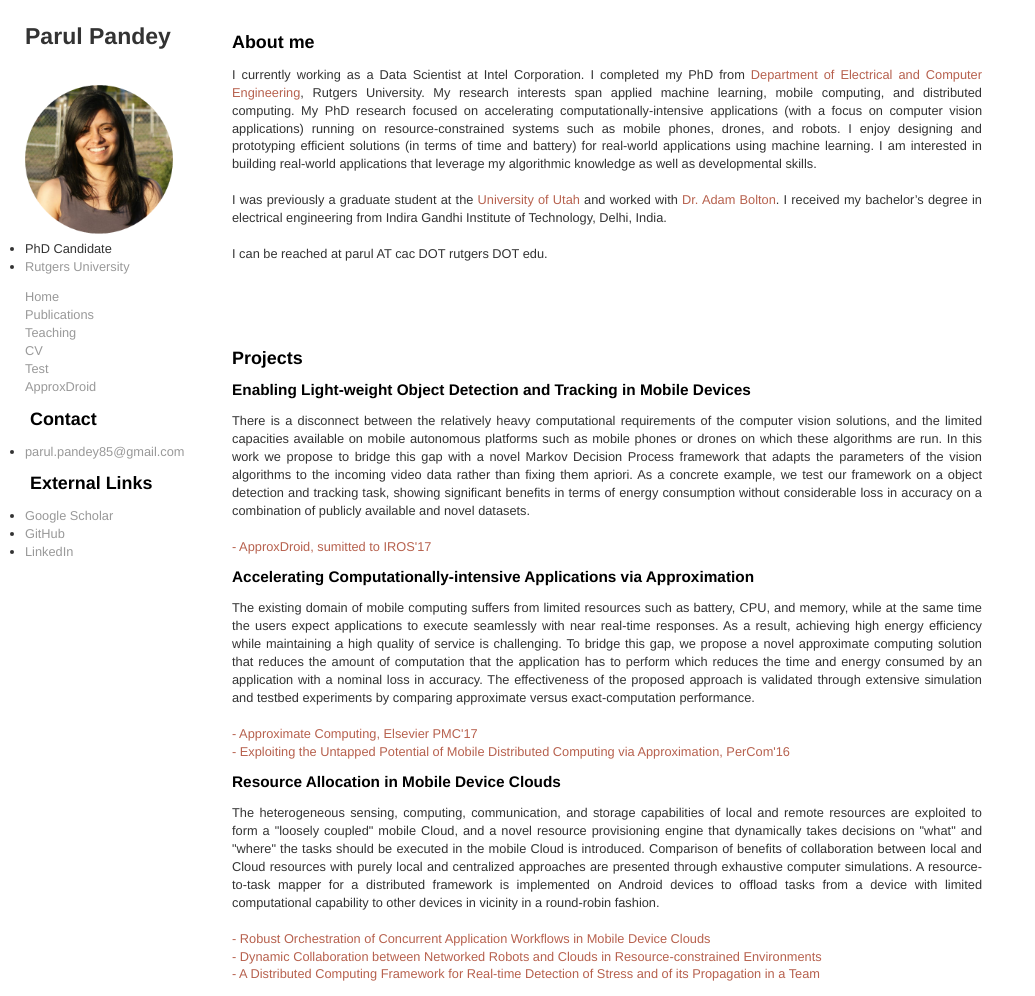
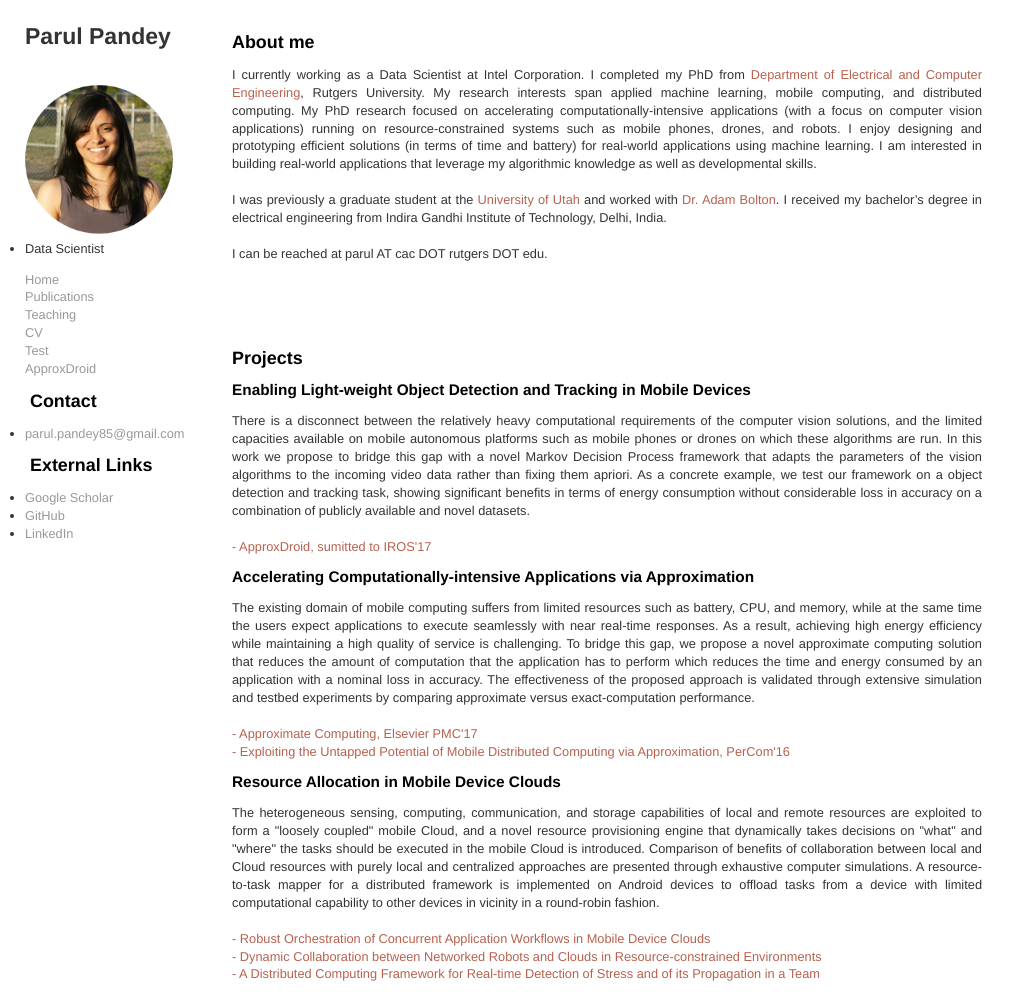
Before and after one commit to parul1985/Parul-Website, a Jekyll site: the page index.html, which Jekyll copies as it is, in a window 1280 px wide and 996 px high. Shown: the whole window, without its empty margins (0-1035 px from the left). Built offline with Jekyll 4.4.1, drawn with Linux system fonts in a browser that asks for light colours.

Commit message:
Update index.html

```diff
--- a/index.html
+++ b/index.html
@@ -13,8 +13,7 @@
 		<ul class="navbar">
 		<h5>Parul Pandey</h5>
 		<img src="Round_pic.png" alt="Parul Pandey" width="150" height="150">
-		<li>PhD Candidate</li>
-		<li><a class="class2" href="http://www.rutgers.edu/">Rutgers University</li>
+		<li>Data Scientist</li>
 		 </ul>
 		<ul style="list-style-type:none">
 		  <li><a class="class2" href="index.html">Home</a></li>
```
